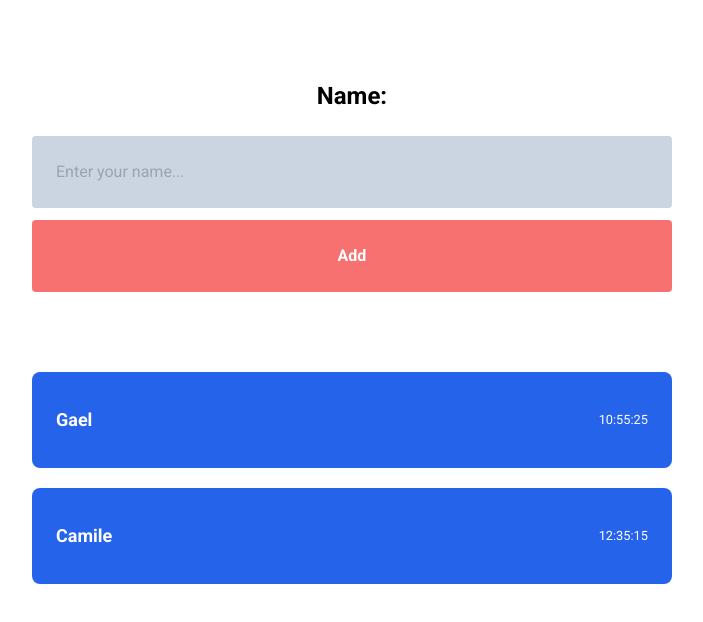
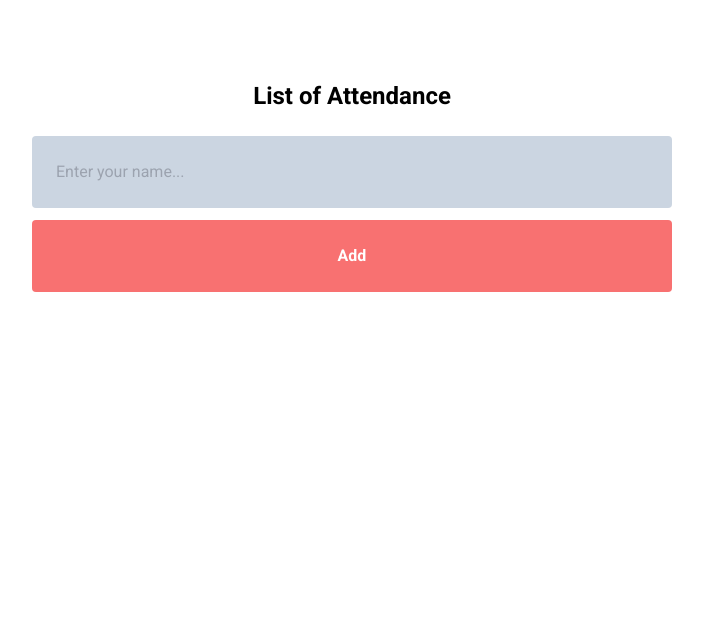
Before and after one commit to weslleyolli/Attendance-list, a React (Vite) app: page / in a window 1280 px wide. Shown: the top 622 px of the page, without its empty margins (288-991 px from the left). Built offline with nearby package versions, Linux system fonts and the light colour scheme.

Commit message:
imutabilidade

```diff
--- a/src/App.jsx
+++ b/src/App.jsx
@@ -5,9 +5,24 @@ import "./style/global.css"
 
 function App() {
   const [studentName, setStudentName] = useState()
+  const [students, setStudents] = useState([])
+
+  function handleAddStudent(){
+    const newStudent = {
+      name: studentName,
+      time: new Date().toLocaleTimeString("pt-br", {
+        hour: '2-digit',
+        minute: '2-digit',
+        second: '2-digit',
+      })
+    }
+
+    setStudents(prevState =>[...prevState, newStudent])
+  }
+
   return (
     <div className="flex items-center flex-col">
-      <h1 className="m-20 mb-6 font-bold text-2xl" >Name: {studentName}</h1>
+      <h1 className="m-20 mb-6 font-bold text-2xl" >List of Attendance</h1>
       <input
         className="w-1/2 p-6 bg-slate-300 rounded border-0 text-base"
         type="text"
@@ -17,9 +32,13 @@ function App() {
       <button
         className="w-1/2 p-6 font-bold bg-red-400 text-white rounded mt-3 mb-20 hover:bg-red-500 transition duration-200 ease-in-out text-base"
         type="button"
-      >Add</button>
-      <Card name="Gael" time="10:55:25" />
-      <Card name="Camile" time="12:35:15" />
+        onClick={handleAddStudent}
+      >
+      Add</button>
+      {
+        students.map(student => <Card name={student.name} time={student.time} />)
+
+      }
     </div>
   )
 }
```
